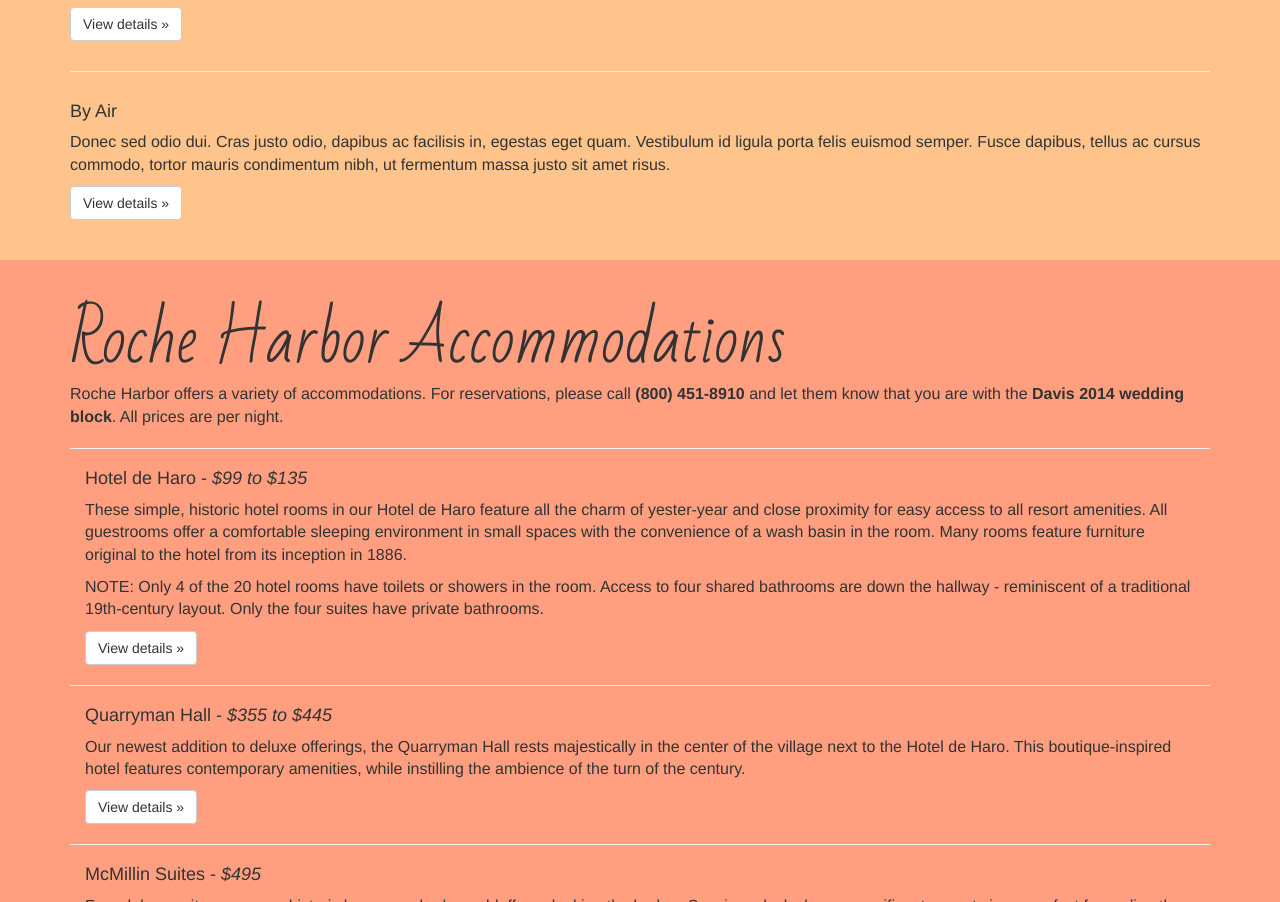
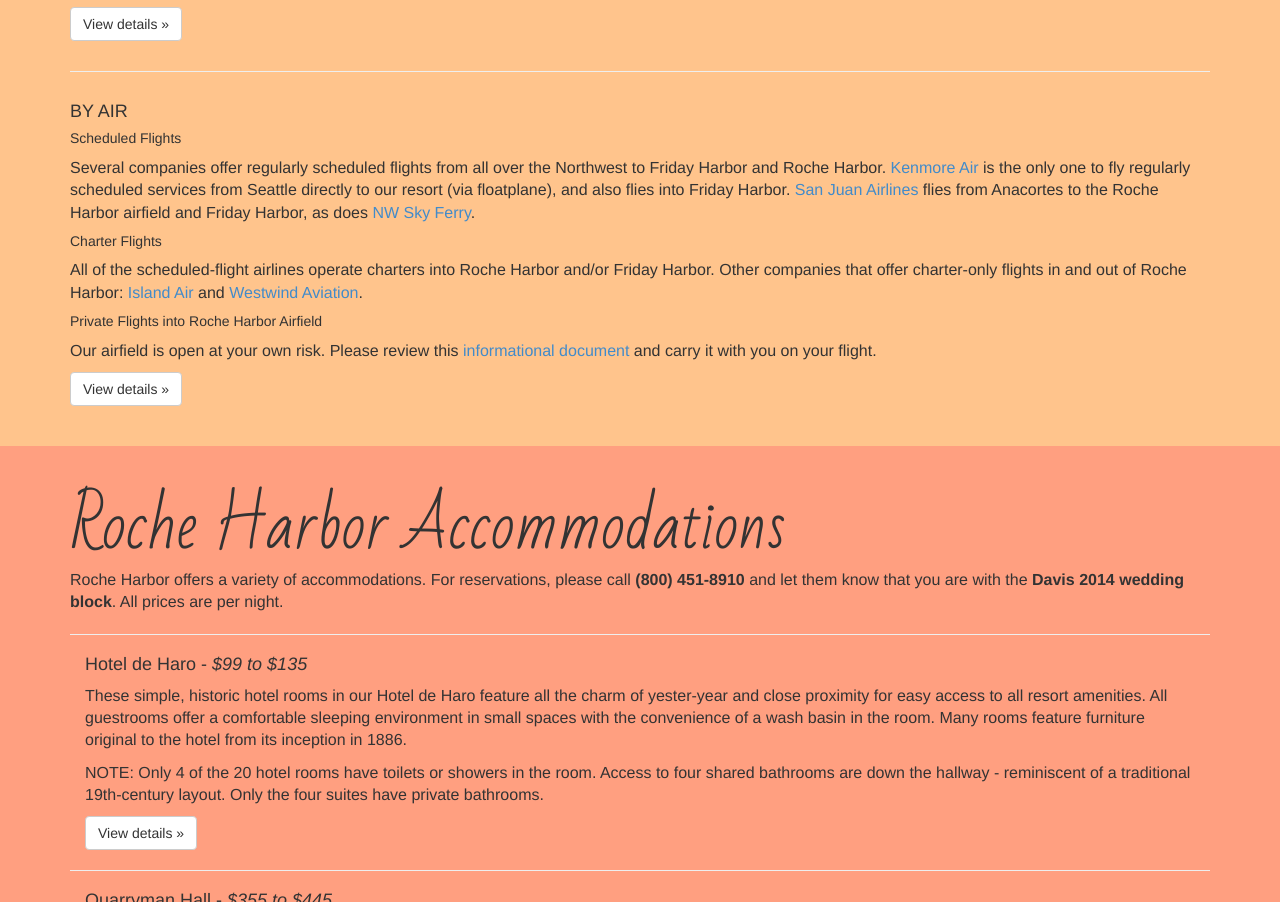
Before and after one commit to amcla381/jackiandandy, a plain HTML site: page index.html in a window 1280 px wide. Shown: the part 3301-4203 px from the top of the page. Drawn offline with nearby package versions, Linux system fonts and the light colour scheme.

Commit message:
added flight info

```diff
--- a/index.html
+++ b/index.html
@@ -173,8 +173,13 @@
 	      <hr>
 	      <div class="row">
 	        <div class="col-md-12">
-	          <h4>By Air</h4>
-	          <p>Donec sed odio dui. Cras justo odio, dapibus ac facilisis in, egestas eget quam. Vestibulum id ligula porta felis euismod semper. Fusce dapibus, tellus ac cursus commodo, tortor mauris condimentum nibh, ut fermentum massa justo sit amet risus.</p>
+	          <h4>BY AIR</h4>
+	          <h5>Scheduled Flights</h5>
+	          <p>Several companies offer regularly scheduled flights from all over the Northwest to Friday Harbor and Roche Harbor.  <a href="http://www.kenmoreair.com/">Kenmore Air</a> is the only one to fly regularly scheduled services from Seattle directly to our resort (via floatplane), and also flies into Friday Harbor.  <a href="http://www.sanjuanairlines.com/">San Juan Airlines</a> flies from Anacortes to the Roche Harbor airfield and Friday Harbor, as does <a href="http://nwskyferry.com/">NW Sky Ferry</a>.</p>
+	          <h5>Charter Flights</h5>
+	          <p>All of the scheduled-flight airlines operate charters into Roche Harbor and/or Friday Harbor.  Other companies that offer charter-only flights in and out of Roche Harbor: <a href="http://sji-islandair.com/">Island Air</a> and <a href="http://www.westwindav.com/">Westwind Aviation</a>.</p>
+	          <h5>Private Flights into Roche Harbor Airfield</h5>
+	          <p>Our airfield is open at your own risk.  Please review this <a href="http://www.rocheharbor.com/sites/www.rocheharbor.com/files/roche_harbor_airfield_information.pdf">informational document</a> and carry it with you on your flight.</p>
 	          <p><a class="btn btn-default" href="#" role="button">View details &raquo;</a></p>
 	        </div>
 	      </div>
```
